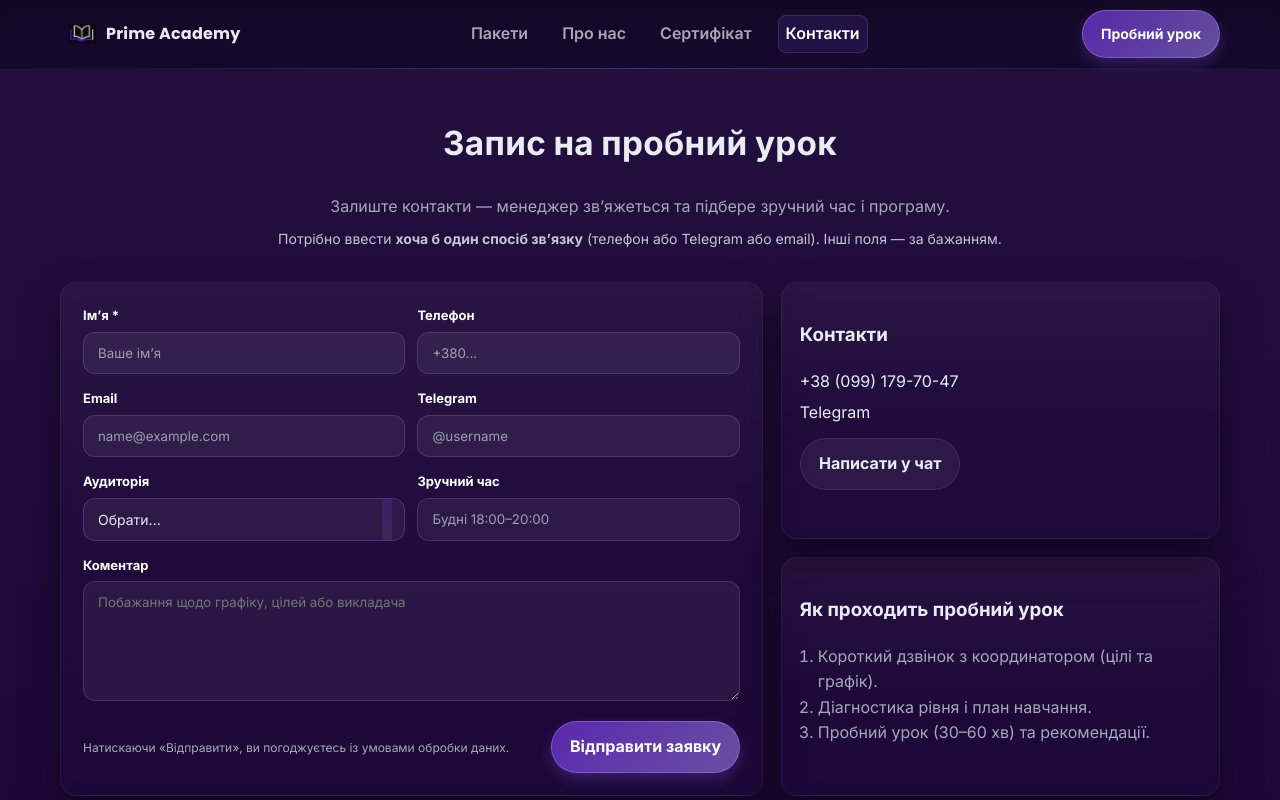
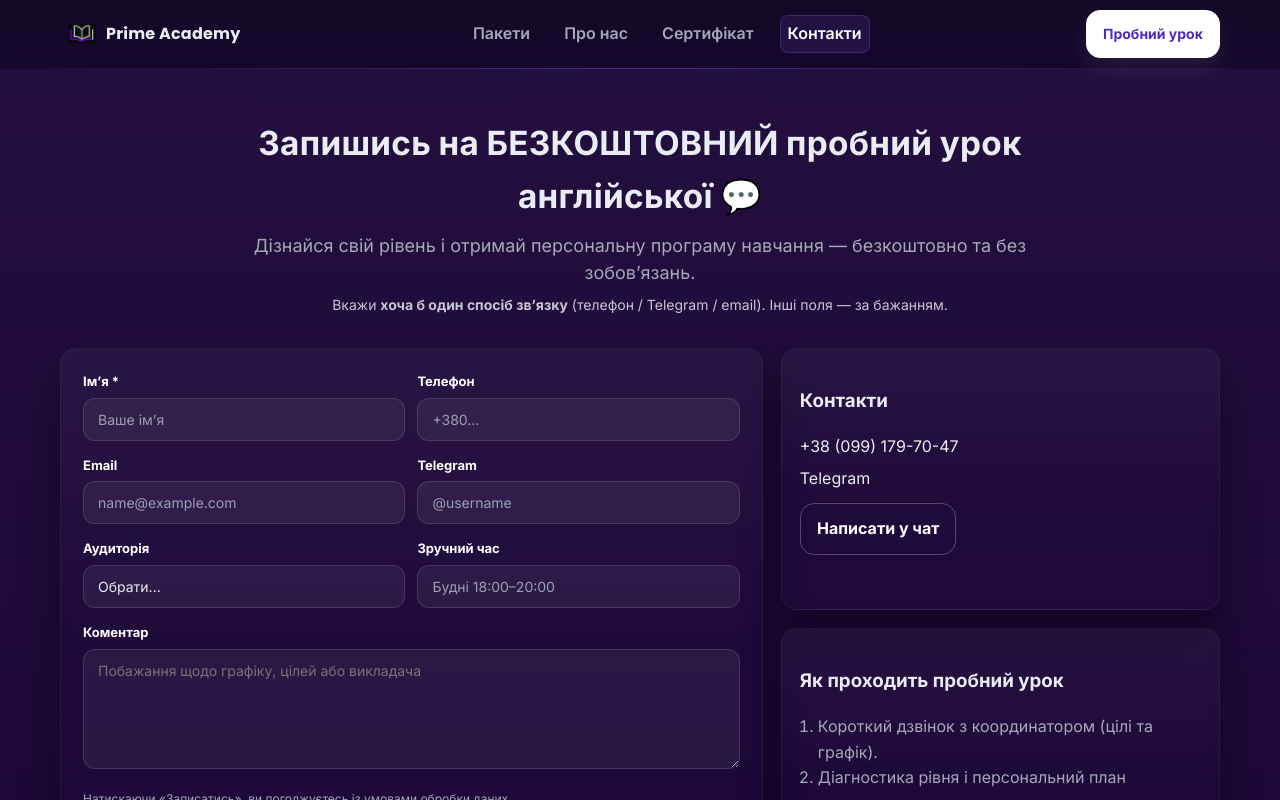
Before and after one commit to Ivan2330/english_app_info, a React (Vite) app in the folder frontend/: page /contacts in a window 1280 px wide. Shown: the top 800 px of the page. Built offline with nearby package versions, Linux system fonts and the light colour scheme.

Commit message:
changing contact page

```diff
--- a/frontend/src/pages/Contacts.jsx
+++ b/frontend/src/pages/Contacts.jsx
@@ -25,6 +25,7 @@ export default function Contacts() {
 
   async function onSubmit(e) {
     e.preventDefault();
+
     if (!form.name.trim()) {
       alert("Вкажіть, будь ласка, ім’я");
       return;
@@ -76,12 +77,15 @@ export default function Contacts() {
     <section className="contact">
       <div className="container contact__inner">
         <header className="contact__head">
-          <h1 className="section-title">Запис на пробний урок</h1>
-          <p className="contact__lead">
-            Залиште контакти — менеджер зв’яжеться та підбере зручний час і програму.
+          <h1 className="section-title">
+            Запишись на БЕЗКОШТОВНИЙ пробний урок англійської 💬
+          </h1>
+          <p className="section-subtitle">
+            Дізнайся свій рівень і отримай персональну програму навчання —
+            безкоштовно та без зобов’язань.
           </p>
           <p className="contact__hint">
-            Потрібно ввести <strong>хоча б один спосіб зв’язку</strong> (телефон або Telegram або email).
+            Вкажи <strong>хоча б один спосіб зв’язку</strong> (телефон / Telegram / email).
             Інші поля — за бажанням.
           </p>
         </header>
@@ -97,8 +101,9 @@ export default function Contacts() {
                   name="name"
                   value={form.name}
                   onChange={onChange}
+                  placeholder="Ваше ім’я"
                   required
-                  placeholder="Ваше ім’я"
+                  autoComplete="name"
                 />
               </label>
 
@@ -110,6 +115,8 @@ export default function Contacts() {
                   value={form.phone}
                   onChange={onChange}
                   placeholder="+380..."
+                  autoComplete="tel"
+                  inputMode="tel"
                 />
               </label>
             </div>
@@ -124,6 +131,7 @@ export default function Contacts() {
                   value={form.email}
                   onChange={onChange}
                   placeholder="name@example.com"
+                  autoComplete="email"
                 />
               </label>
 
@@ -151,7 +159,6 @@ export default function Contacts() {
                   <option value="">Обрати...</option>
                   <option value="kids">Діти</option>
                   <option value="adults">Дорослі</option>
-                  {/* прибрано: business, it */}
                 </select>
               </label>
 
@@ -174,30 +181,31 @@ export default function Contacts() {
                 name="comment"
                 value={form.comment}
                 onChange={onChange}
-                rows="4"
+                rows={4}
                 placeholder="Побажання щодо графіку, цілей або викладача"
               />
             </label>
 
             <div className="form__footer">
               <div className="form__note">
-                Натискаючи «Відправити», ви погоджуєтесь із умовами обробки даних.
+                Натискаючи «Записатись», ви погоджуєтесь із умовами обробки даних.
               </div>
               <button className="btn btn-cta" type="submit" disabled={sending}>
-                {sending ? "Надсилаємо..." : "Відправити заявку"}
+                {sending ? "Надсилаємо..." : "📅 Записатись на пробний урок"}
               </button>
             </div>
 
-            {result && result.ok && (
-              <p className="form__success" role="status">
-                Дякуємо! Заявку  отримано — ми звʼяжемось найближчим часом.
-              </p>
-            )}
-            {result && !result.ok && (
-              <p className="form__error" role="alert">
-                Помилка: {result.error}
-              </p>
-            )}
+            <p
+              className={result?.ok ? "form__success" : result ? "form__error" : "sr-only"}
+              role="status"
+              aria-live="polite"
+            >
+              {result?.ok
+                ? "Дякуємо! Заявку отримано — ми звʼяжемось найближчим часом."
+                : result
+                ? `Помилка: ${result.error}`
+                : ""}
+            </p>
           </form>
 
           {/* ASIDE */}
@@ -206,7 +214,6 @@ export default function Contacts() {
               <h3>Контакти</h3>
               <ul className="contact__list">
                 <li><a href="tel:+380991797047">+38 (099) 179-70-47</a></li>
-                {/* прибрано email справа */}
                 <li>
                   <a href="https://t.me/IvanKozhevnyk" target="_blank" rel="noreferrer">
                     Telegram
@@ -226,12 +233,10 @@ export default function Contacts() {
               <h3>Як проходить пробний урок</h3>
               <ol className="contact__steps">
                 <li>Короткий дзвінок з координатором (цілі та графік).</li>
-                <li>Діагностика рівня і план навчання.</li>
-                <li>Пробний урок (30–60 хв) та рекомендації.</li>
+                <li>Діагностика рівня і персональний план навчання.</li>
+                <li>Пробний урок 30–60 хв + рекомендації.</li>
               </ol>
             </div>
-
-            {/* прибрано блок "Ми онлайн" */}
           </aside>
         </div>
       </div>
--- a/frontend/styles/contacts.css
+++ b/frontend/styles/contacts.css
@@ -1,19 +1,18 @@
 .contact {
   padding: var(--space-6) 0 var(--space-7);
-  background: linear-gradient(180deg, rgba(255, 255, 255, .03), rgba(255, 255, 255, 0));
+  background: linear-gradient(180deg, rgba(255,255,255,.03), rgba(255,255,255,0));
 }
 
-.contact__head {
-  text-align: center;
-  max-width: 800px;
-  margin: 0 auto var(--space-5);
+.contact__head { text-align: center; max-width: 820px; margin: 0 auto var(--space-5); }
+.section-title { margin: 0 0 8px; }
+.section-subtitle {
+  color: var(--muted);
+  margin: 0;
+  font-size: 18px;
+  line-height: 1.5;
 }
 
-.contact__lead {
-  color: var(--muted);
-  margin: 0;
-}
-
+.contact__lead { color: var(--muted); margin: 0; }
 .contact__hint {
   margin: 8px 0 0;
   font-size: 14px;
@@ -26,151 +25,87 @@
   grid-template-columns: 1.6fr 1fr;
   gap: 18px;
 }
+@media (max-width: 960px) { .contact__grid { grid-template-columns: 1fr; } }
 
-@media (max-width: 720px) {
-  .contact__grid {
-    grid-template-columns: 1fr;
-  }
-}
+/* ----- Form card ----- */
+.form { display: grid; gap: 14px; padding: 22px; }
+.form__row { display: grid; grid-template-columns: 1fr 1fr; gap: 12px; }
+@media (max-width: 720px) { .form__row { grid-template-columns: 1fr; } }
 
-/* Form card */
-.form {
-  display: grid;
-  gap: 14px;
-  padding: 22px;
-}
-
-.form__row {
-  display: grid;
-  grid-template-columns: 1fr 1fr;
-  gap: 12px;
-}
-
-@media (max-width: 720px) {
-  .form__row {
-    grid-template-columns: 1fr;
-  }
-}
-
-.field {
-  display: grid;
-  gap: 6px;
-}
-
-.field__label {
-  font-weight: 700;
-  font-size: 13px;
-  color: #fff;
-}
+.field { display: grid; gap: 6px; }
+.field__label { font-weight: 700; font-size: 13px; color: #fff; }
 
 .field__input,
-.field__textarea {
+.field__textarea,
+.field__select {
   width: 100%;
   border-radius: 12px;
   padding: 12px 14px;
   color: var(--text);
-  background: rgba(255, 255, 255, .06);
-  border: 1px solid rgba(255, 255, 255, .12);
+  background: rgba(255,255,255,.06);
+  border: 1px solid rgba(255,255,255,.12);
   outline: none;
-  transition: border-color .15s, box-shadow .15s, background .15s;
-  font-family: Inter, system-ui, -apple-system, Segoe UI, Roboto, "Helvetica Neue", Arial, "Noto Sans", sans-serif;
-}
-
-.field__input::placeholder { color: #9aa0b3; }
-
-.field__input:focus,
-.field__textarea:focus {
-  border-color: rgba(139, 92, 246, .6);
-  box-shadow: 0 0 0 3px rgba(139, 92, 246, .25);
-  background: rgba(255, 255, 255, .08);
-}
-
-.field__textarea {
-  resize: vertical;
-  min-height: 120px;
-}
-
-/* --- SELECT specific --- */
-.field__select {
-  appearance: none;           /* прибираємо системний вигляд */
-  background-image: linear-gradient(135deg, rgba(124,58,237,.18), rgba(167,139,250,.12));
-  border: 1px solid rgba(139,92,246,.35);
-  padding-right: 34px;
-  position: relative;
-}
-.field__select::-ms-expand { display: none; } /* IE/Edge legacy */
-
-.field__select,
-.field__select option {
+  transition: border-color .15s, box-shadow .15s, background .15s, transform .04s;
   font-family: Inter, system-ui, -apple-system, Segoe UI, Roboto, "Helvetica Neue", Arial, "Noto Sans", sans-serif;
   font-size: 14px;
 }
-
-/* Колір фонового списку опцій */
-.field__select option {
-  background: #22153f;   /* фон випадаючої панелі */
-  color: #e9ecf2;
+.field__input::placeholder { color: #9aa0b3; }
+.field__input:focus,
+.field__textarea:focus,
+.field__select:focus {
+  border-color: rgba(139,92,246,.6);
+  box-shadow: 0 0 0 3px rgba(139,92,246,.25);
+  background: rgba(255,255,255,.08);
 }
 
-/* Малюємо стрілочку */
-.field__select {
-  background-repeat: no-repeat;
-  background-position: right 12px center;
-  background-size: 10px;
+/* textarea */
+.field__textarea { resize: vertical; min-height: 120px; }
+
+/* SELECT */
+.field__select { appearance: none; padding-right: 34px; position: relative; }
+.field__select::-ms-expand { display: none; }
+.field__select option { background: #22153f; color: #e9ecf2; }
+
+/* ----- Footer & statuses ----- */
+.form__footer {
+  display: flex; align-items: center; justify-content: space-between;
+  gap: 14px; flex-wrap: wrap; margin-top: 6px;
 }
-.field__select:after { content: none; } /* про всяк випадок */
+.form__note { color: var(--muted); font-size: 12px; }
 
-/* Footer */
-.form__footer {
-  display: flex;
-  align-items: center;
-  justify-content: space-between;
-  gap: 14px;
-  flex-wrap: wrap;
-  margin-top: 6px;
+.form__success, .form__error {
+  margin: 10px 0 0; padding: 10px 12px; border-radius: 12px; font-weight: 700;
 }
+.form__success { background: rgba(16,185,129,.16); border: 1px solid rgba(16,185,129,.35); color: #d2fff0; }
+.form__error   { background: rgba(239,68,68,.14); border: 1px solid rgba(239,68,68,.35); color: #ffd6d6; }
+.sr-only { position: absolute; width: 1px; height: 1px; padding: 0; margin: -1px; overflow: hidden; clip: rect(0,0,0,0); border: 0; }
 
-.form__note {
-  color: var(--muted);
-  font-size: 12px;
+/* ----- Buttons ----- */
+.btn {
+  display: inline-flex; align-items: center; justify-content: center;
+  border-radius: 14px; padding: 12px 16px; font-weight: 700;
+  border: 1px solid transparent; cursor: pointer; transition: transform .06s, box-shadow .15s, background .15s;
 }
+.btn:active { transform: translateY(1px); }
 
-/* Statuses */
-.form__success,
-.form__error {
-  margin: 0;
-  padding: 10px 12px;
-  border-radius: 12px;
-  font-weight: 700;
+.btn-cta {
+  background: #ffffff; color: #4b2bb9;        /* контраст на темному фоні */
+  border-color: #ffffff;
+  box-shadow: 0 10px 24px rgba(255,255,255,.08);
 }
+.btn-cta:hover { box-shadow: 0 12px 28px rgba(255,255,255,.12); }
 
-.form__success {
-  background: rgba(16, 185, 129, .16);
-  border: 1px solid rgba(16, 185, 129, .35);
-  color: #d2fff0;
+.btn-ghost {
+  background: transparent; color: #fff;
+  border-color: rgba(255,255,255,.25);
 }
+.btn-ghost:hover { background: rgba(255,255,255,.06); }
 
-.form__error {
-  background: rgba(239, 68, 68, .14);
-  border: 1px solid rgba(239, 68, 68, .35);
-  color: #ffd6d6;
-}
-
-/* Aside */
+/* ----- Aside ----- */
 .contact__aside { display: grid; gap: 18px; }
 .contact__card { padding: 18px; }
-
-.contact__list {
-  list-style: none;
-  margin: 6px 0 12px;
-  padding: 0;
-}
+.contact__list { list-style: none; margin: 6px 0 12px; padding: 0; }
 .contact__list li { margin-bottom: 6px; }
 .contact__list a { color: var(--text); }
 .contact__list a:hover { text-decoration: underline; }
-
-.contact__steps {
-  margin: 8px 0 0;
-  padding-left: 18px;
-  color: var(--muted);
-}
+.contact__steps { margin: 8px 0 0; padding-left: 18px; color: var(--muted); }
```
